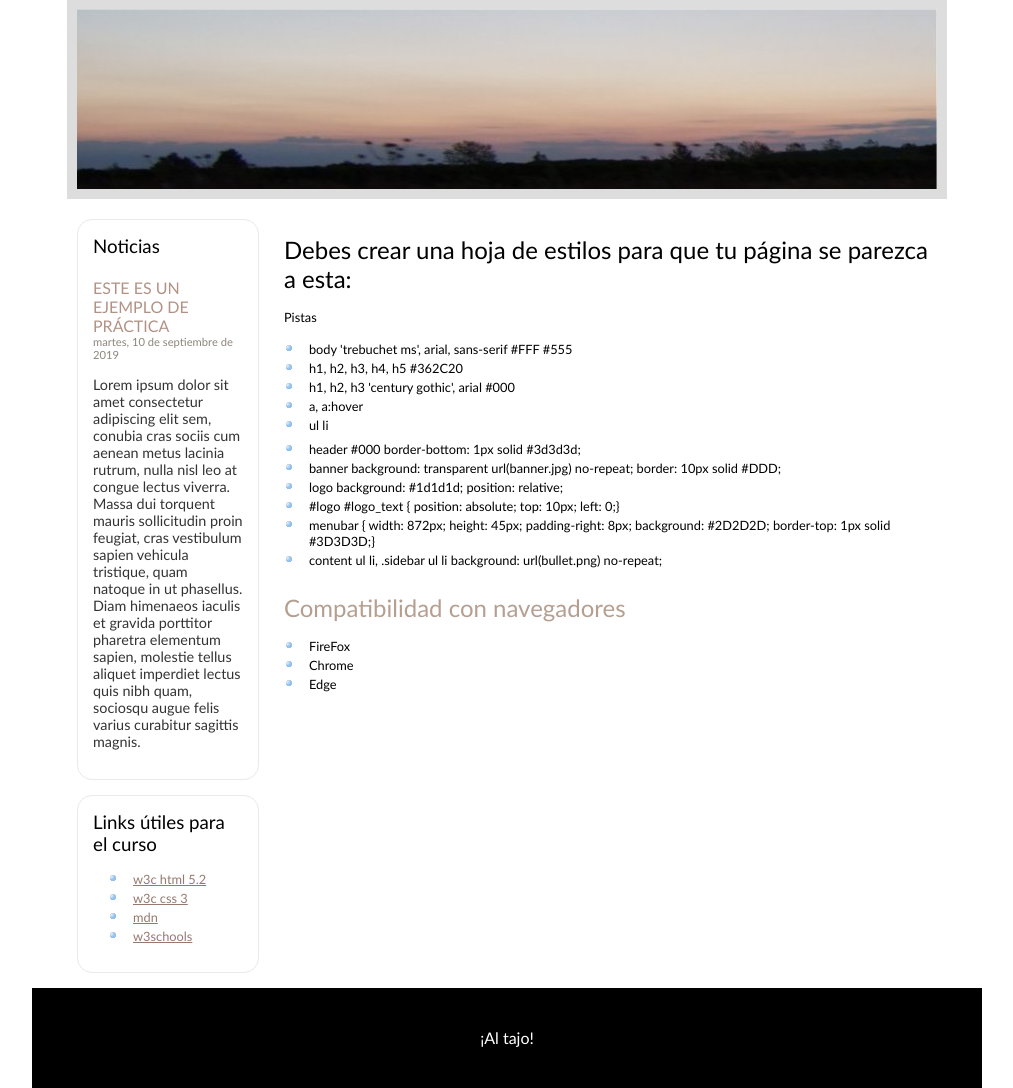
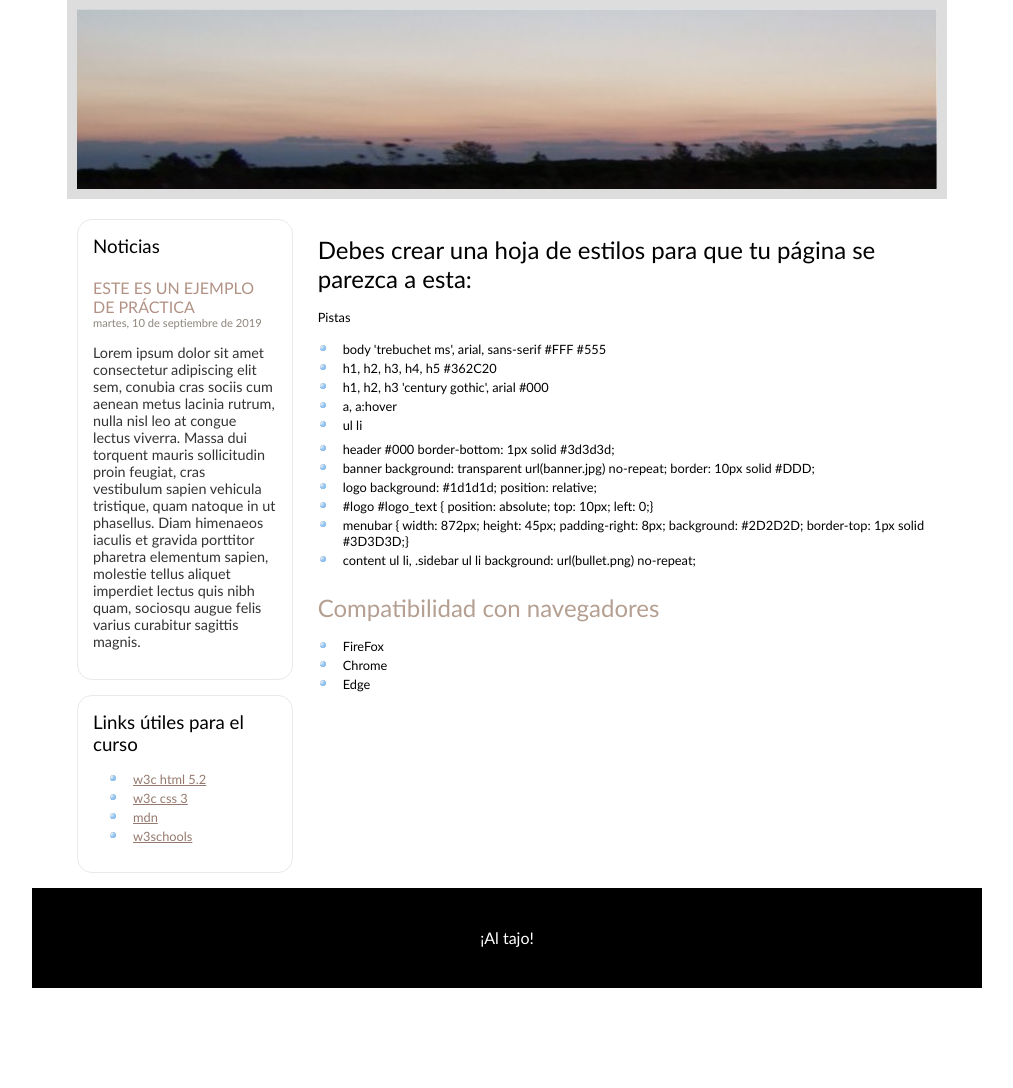
Before and after one commit to Jugacu/DAW2, a PHP site: page / in a window 1280 px wide. Shown: the part 178-1266 px from the top of the page, without its empty margins (133-1146 px from the left). After the commit the page ends 1166 px from the top, so only its background shows below. Run offline with PHP 8.4, Linux system fonts and the light colour scheme.

Commit message:
Plastica fix

```diff
--- a/Plastica/PO0002/css/style.css
+++ b/Plastica/PO0002/css/style.css
@@ -95,7 +95,7 @@ li:empty {
 }
 
 #sidebar_container {
-    width: 200px;
+    width: 250px;
     margin: 0;
 }
 
```
